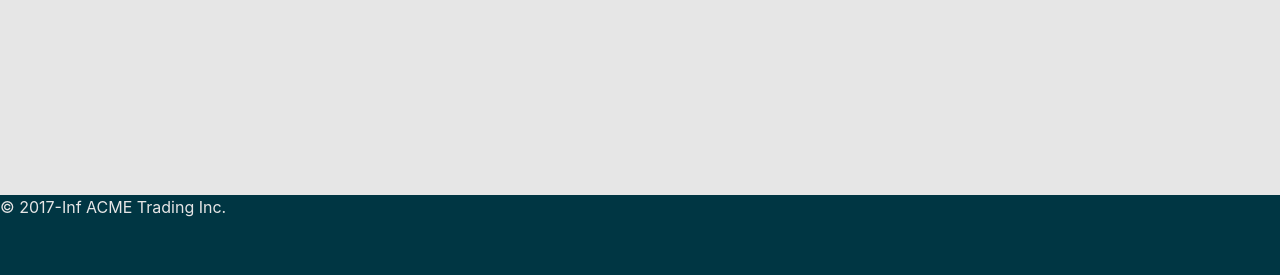
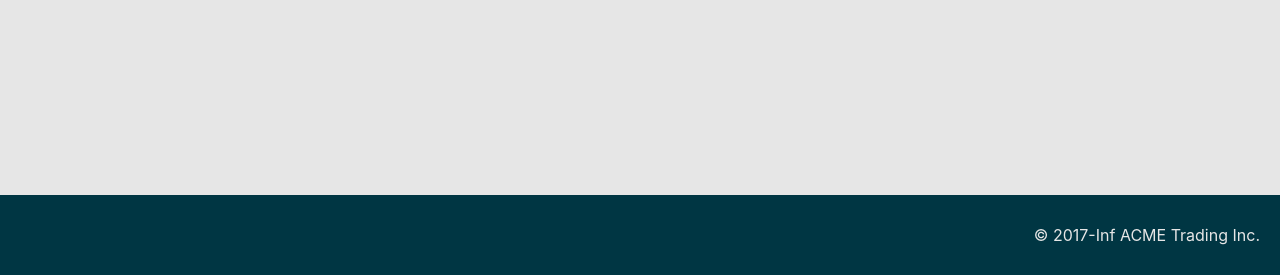
Before and after one commit to evblance/acme-trading-item-catalog, a Flask app: page /login in a window 1280 px wide. Shown: the part 525-800 px from the top of the page. Run offline with Flask 2, Linux system fonts and the light colour scheme; style sheets or scripts are compiled from the project's sources; parts of the project's set-up code (start-up, migrations or seed data) failed here and were passed over; some libraries are stand-ins or nearby versions; some web fonts are replaced.

Commit message:
Adjusts footer layout

```diff
--- a/static/sass/catalog.scss
+++ b/static/sass/catalog.scss
@@ -125,7 +125,14 @@ body {
 .footer {
   background: $footerBackgroundColor;
   color: $menuTextColor;
+  display: flex;
+  justify-content: flex-end;
+  align-items: center;
   height: $footerHeight;
+}
+
+.footer__legal {
+  margin: 0 20px 0;
 }
 
 
@@ -233,6 +240,8 @@ body {
 .g-login {
   display: flex;
   flex-direction: column;
+  justify-content: center;
+  align-items: center;
   margin-top: 50px;
 }
 
@@ -241,7 +250,7 @@ body {
 }
 
 .g-login__link {
-  display: flex;
+  display: inline;
   justify-content: center;
   margin: 20px 0;
 }
--- a/templates/main.html
+++ b/templates/main.html
@@ -36,7 +36,7 @@
   </main>
 
   <footer class="footer">
-    &copy; 2017-Inf ACME Trading Inc.
+    <div class="footer__legal">&copy; 2017-Inf ACME Trading Inc.</div>
   </footer>
 
   <script src="https://code.jquery.com/jquery-3.2.1.min.js" integrity="sha256-hwg4gsxgFZhOsEEamdOYGBf13FyQuiTwlAQgxVSNgt4=" crossorigin="anonymous"></script>
```
